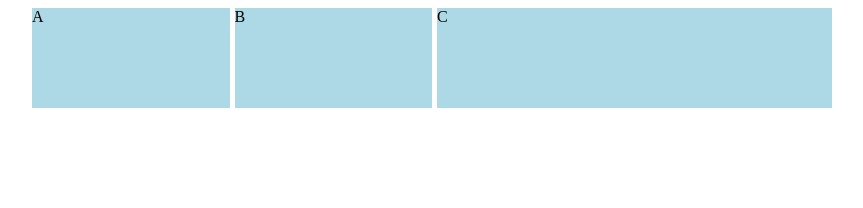
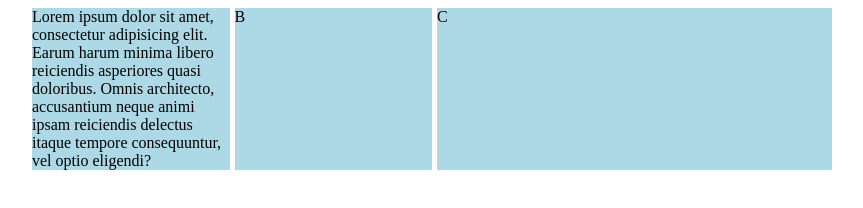
Before and after one commit to TheHaymaker/FEWD15, a plain HTML site: page Lesson_14/index.html in a window 1280 px wide. Shown: the whole page, without its empty margins (208-1071 px from the left). Drawn offline with Linux system fonts and the light colour scheme.

Commit message:
changes layout exercise

```diff
--- a/Lesson_14/index.html
+++ b/Lesson_14/index.html
@@ -26,6 +26,7 @@
             flex: 1;
             /* width: 100px; */
             margin-right: 5px;
+            background-color: lightblue;
         }
 
         .col:last-child {
@@ -37,11 +38,7 @@
             /* width: 300px; */
         }
 
-        .card {
-            min-height: 100px;
-            width: 100%;
-            background: lightblue;
-        }
+
 
         @media screen and (max-width: 600px) {
 
@@ -64,13 +61,13 @@
     <div class="wrapper">
         <div class="row">
             <div class="col col-2">
-                <div class="card">A</div>
+                Lorem ipsum dolor sit amet, consectetur adipisicing elit. Earum harum minima libero reiciendis asperiores quasi doloribus. Omnis architecto, accusantium neque animi ipsam reiciendis delectus itaque tempore consequuntur, vel optio eligendi?
             </div>
             <div class="col col-2">
-                <div class="card">B</div>
+                B
             </div>
             <div class="col col-4">
-                <div class="card">C</div>
+                C
             </div>
 
         </div>
```
